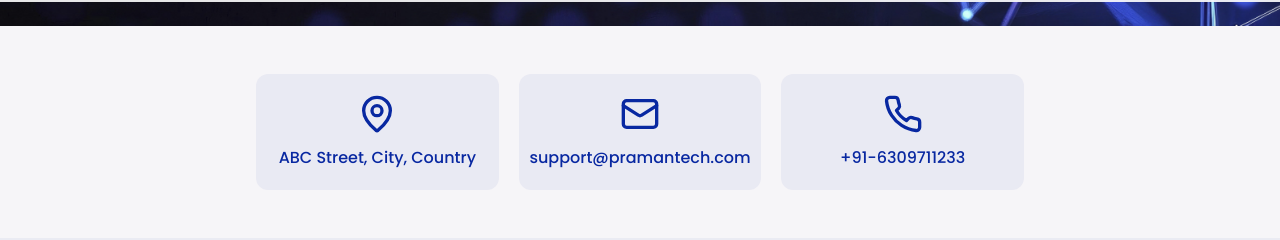
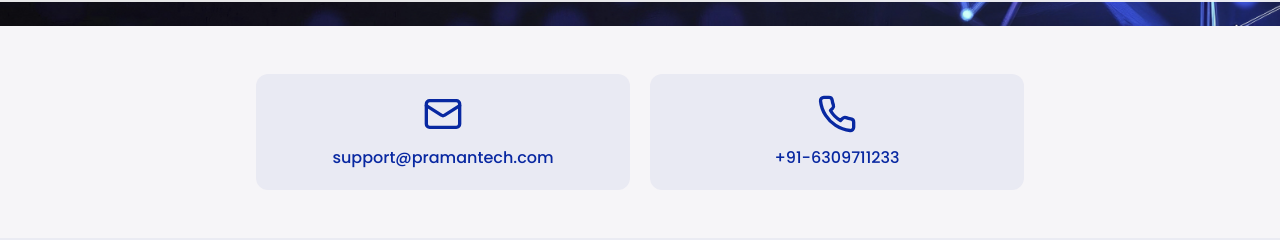
Before and after one commit to remeessalam/pramantech, a React (Create React App) app: page /contact-us in a window 1280 px wide. Shown: the part 414-654 px from the top of the page. Built offline with nearby package versions, Linux system fonts and the light colour scheme.

Commit message:
landing page contact us page bug fixed and remove address from contact us

```diff
--- a/src/components/landingPages/ContactForm.jsx
+++ b/src/components/landingPages/ContactForm.jsx
@@ -14,7 +14,7 @@ const ContactForm = () => {
     register,
     handleSubmit,
     reset,
-    formState: { errors, isSubmitting },
+    formState: { errors },
   } = useForm({
     mode: "all",
     defaultValues: {
@@ -29,7 +29,7 @@ const ContactForm = () => {
   // handle form submit click
   const handleFormSubmit = async (values) => {
     setSpinner(true);
-
+    console.log("spinner");
     var emailBody = "Name: " + values.name + "\n\n";
     emailBody += "Email: " + values.email + "\n\n";
     emailBody += "Phone: " + values.phone + "\n\n";
@@ -37,6 +37,7 @@ const ContactForm = () => {
 
     // Construct the request payload
     var payload = {
+      // to: "remeesreme4u@gmail.com",
       to: companyDetails?.email,
       subject: values.subject,
       body: emailBody,
@@ -176,8 +177,8 @@ const ContactForm = () => {
             <small className="error-message">{errors.message?.message}</small>
           </div>
           <button
-            disabled={isSubmitting}
-            type="button"
+            // disabled={isSubmitting}
+            type="submit"
             className="secondary-btn mt-2"
           >
             Send Message
--- a/src/pages/ContactUs.jsx
+++ b/src/pages/ContactUs.jsx
@@ -16,8 +16,8 @@ const ContactUs = () => {
       <PageBanner title="Contact Us" />
       <div className="pt-[3rem]">
         <div className="wrapper">
-          <div className="grid sm:grid-cols-3 gap-5 max-w-3xl mx-auto mb-[3rem]">
-            <div
+          <div className="grid sm:grid-cols-2 gap-5 max-w-3xl mx-auto mb-[3rem]">
+            {/* <div
               data-aos="fade-up"
               className="bg-primary/5 flex flex-col gap-3 text-primary items-center justify-center rounded-xl p-5"
             >
@@ -25,7 +25,7 @@ const ContactUs = () => {
               <span className="text-center font-medium">
                 {companyDetails?.address}
               </span>
-            </div>
+            </div> */}
             <Link
               to={`mailto:${companyDetails?.email}`}
               data-aos="fade-up"
```
